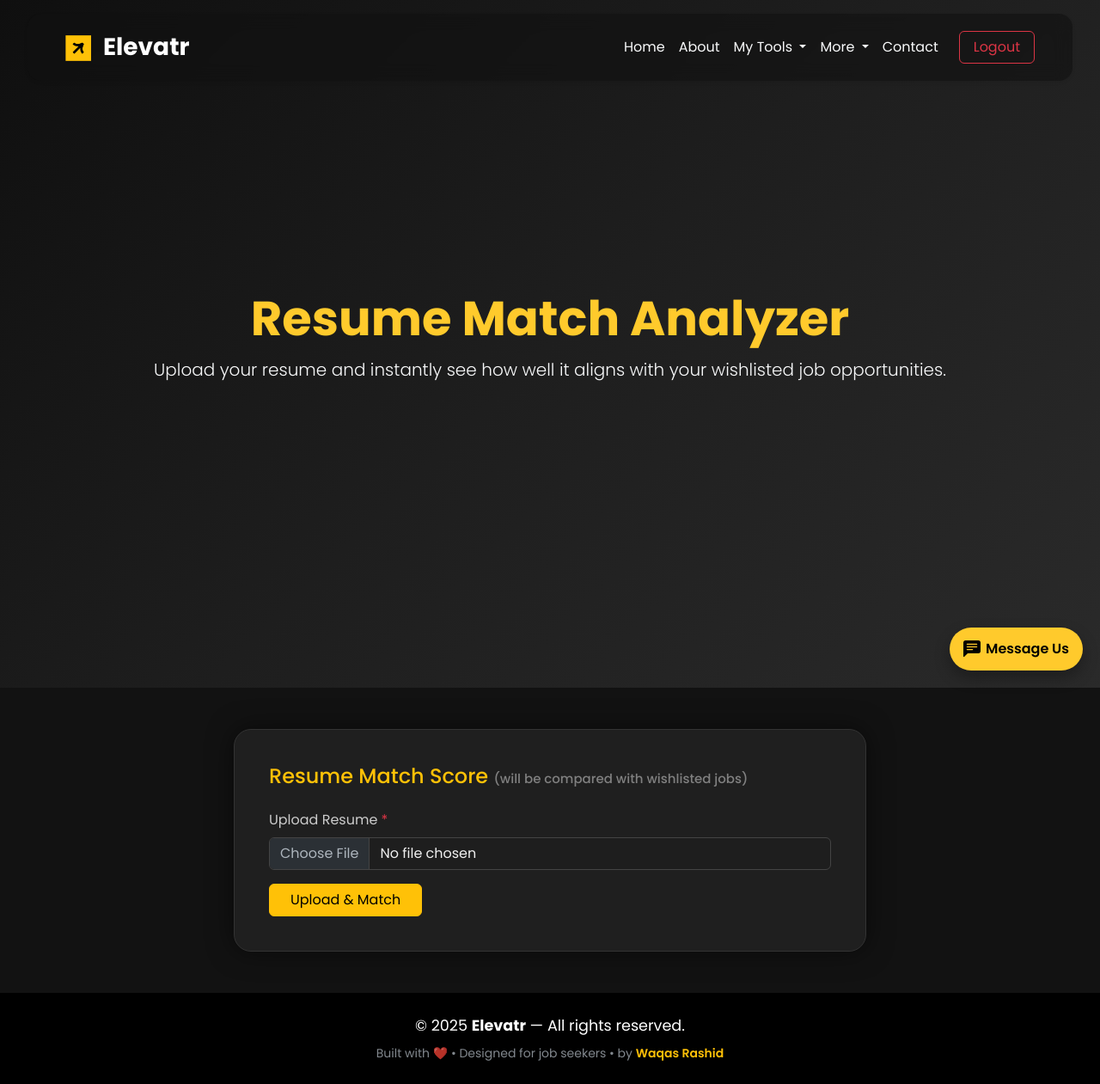
After one commit to waqas-rashid1/ApplyLog, a Django app: page /tracker/resume-matching/ in a window 1280 px wide. The commit adds this page. Shown: the whole page at 86% size. Run offline with Django 5.2, Linux system fonts and the light colour scheme; a user stored in the database is signed in.

Commit message:
Move resume match feature to dedicated page
Removed the resume match form and script from dashboard.html and created a new resume_match.html template for the feature. Added a navigation link to 'Resume Match' in the base template and updated URLs and views to serve the new page. This improves organization and user experience by separating resume matching from the main dashboard.

```diff
--- a/main/templates/base.html
+++ b/main/templates/base.html
@@ -208,6 +208,7 @@
                 <li><a class="dropdown-item" href="{% url 'document_library' %}">Documents</a></li>
                 <li><a class="dropdown-item" href="{% url 'wishlist' %}">Wishlist</a></li>
                 <li><a class="dropdown-item" href="{% url 'live_job_list' %}">Job Feed</a></li>
+                <li><a class="dropdown-item" href="{% url 'resume_matching' %}">Resume Match</a></li>
               </ul>
             </li>
             {% endif %}
@@ -264,7 +265,7 @@
     </div>
 
     <!-- Footer -->
-    <footer class="bg-black text-white py-4 mt-5">
+    <footer class="bg-black text-white py-4 ">
       <div class="container text-center">
         <p class="mb-1">
           &copy; 2025 <strong>Elevatr</strong> — All rights reserved.
--- /dev/null
+++ b/main/tracker/templates/resume_match.html
@@ -0,0 +1,126 @@
+{% extends 'base.html' %} {% load static %} {% block content %}
+
+<style>
+  .custom-section {
+    background: linear-gradient(135deg, #0f0f0f, #1e1e1e, #2a2a2a);
+    color: white;
+    padding: 100px 0 60px;
+    text-align: center;
+  }
+  .custom-section h1 {
+    color: #ffca2c;
+  }
+  .form-card {
+    background-color: #1f1f1f;
+    border: 1px solid #333;
+    border-radius: 20px;
+    padding: 40px;
+    box-shadow: 0 0 30px rgba(0, 0, 0, 0.5);
+  }
+  .form-label {
+    color: #ccc;
+  }
+  .match-score-badge {
+    font-weight: bold;
+    font-size: 0.9rem;
+  }
+</style>
+
+<!-- Header Section -->
+<section
+  class="d-flex align-items-center justify-content-center text-white text-center"
+  style="height: 100vh; background: linear-gradient(135deg, #0f0f0f, #1e1e1e, #2a2a2a);"
+>
+  <div>
+    <h1 class="display-4 fw-bold" style="color: #ffca2c">Resume Match Analyzer</h1>
+    <p class="lead text-light px-2">
+      Upload your resume and instantly see how well it aligns with your wishlisted job opportunities.
+    </p>
+  </div>
+</section>
+
+<!-- Resume Match Form Section -->
+<section class="py-5" style="background-color: #121212">
+  <div class="container">
+    <div class="row justify-content-center">
+      <div class="col-lg-8">
+        <div class="form-card">
+          <h4 class="text-warning mb-4">Resume Match Score <small style="font-size: 15px; color:grey">(will be compared with wishlisted jobs)</small> </h4>
+          <form id="resumeForm" enctype="multipart/form-data">
+            <div class="mb-3">
+              <label for="resume" class="form-label">Upload Resume <span class="text-danger">*</span> </label>
+              <input
+                type="file"
+                name="resume"
+                class="form-control"
+                id="resume"
+                required
+                accept=".pdf, .doc, .docx"
+              />
+            </div>
+            <button type="submit" class="btn btn-warning px-4">
+              Upload & Match
+            </button>
+          </form>
+
+          <div id="matchTableWrapper" class="mt-5" style="display: none">
+            <h5 class="text-light mb-3">Top Matches</h5>
+            <div class="table-responsive">
+              <table
+                class="table table-dark table-bordered table-striped align-middle"
+                id="matchTable"
+              >
+                <thead class="table-secondary text-dark">
+                  <tr>
+                    <th>Job Title</th>
+                    <th>Company</th>
+                    <th>Notes</th>
+                    <th>Match Score</th>
+                  </tr>
+                </thead>
+                <tbody class="text-light"></tbody>
+              </table>
+            </div>
+          </div>
+        </div>
+      </div>
+    </div>
+  </div>
+</section>
+<!-- Resume Match Script -->
+<script>
+  document
+    .getElementById("resumeForm")
+    .addEventListener("submit", async function (e) {
+      e.preventDefault();
+      const formData = new FormData(this);
+
+      const response = await fetch("/tracker/resume-match/", {
+        method: "POST",
+        body: formData,
+      });
+
+      const data = await response.json();
+      const tableWrapper = document.getElementById("matchTableWrapper");
+      const tbody = document.querySelector("#matchTable tbody");
+      tbody.innerHTML = "";
+
+      if (data.matches) {
+        data.matches.forEach((match) => {
+          tbody.innerHTML += `
+          <tr>
+            <td>${match.title}</td>
+            <td>${match.company}</td>
+            <td>${match.notes}</td>
+            <td><span class="badge bg-info">${match.score}</span></td>
+          </tr>
+        `;
+        });
+        tableWrapper.style.display = "block";
+      } else {
+        alert("Error matching resume");
+      }
+    });
+</script>
+
+{%endblock%}
--- a/main/tracker/urls.py
+++ b/main/tracker/urls.py
@@ -19,4 +19,5 @@ urlpatterns = [
     path("jobs/", views.live_job_list, name="live_job_list"),
     path('live-jobs/', views.live_job_list_view, name='live_job_list'),
     path('smart-suggestions-all/', views.smart_suggestions_all, name='smart_suggestions_all'),
+    path('resume-matching/', views.resume_matching, name='resume_matching'),
 ]
--- a/main/tracker/views.py
+++ b/main/tracker/views.py
@@ -607,3 +607,10 @@ def smart_suggestions_all(request):
             continue
 
     return JsonResponse({"suggestions": suggestions})
+
+
+#resume matching view
+@login_required
+def resume_matching(request):
+    #render the resume matching page
+    return render(request, 'resume_match.html')
```
Also changed, not shown: main/tracker/templates/dashboard.html (+0 -61 lines).
